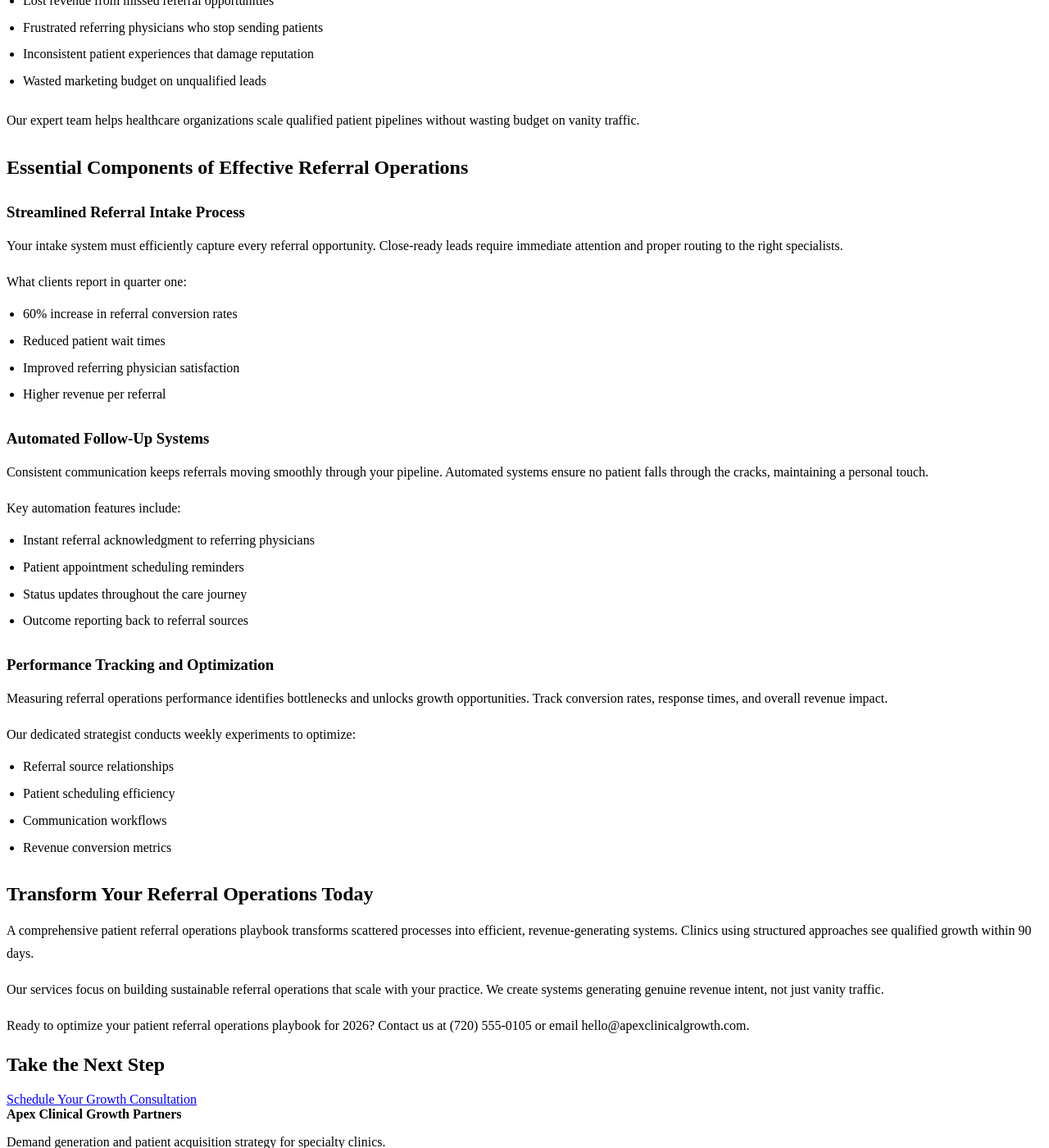
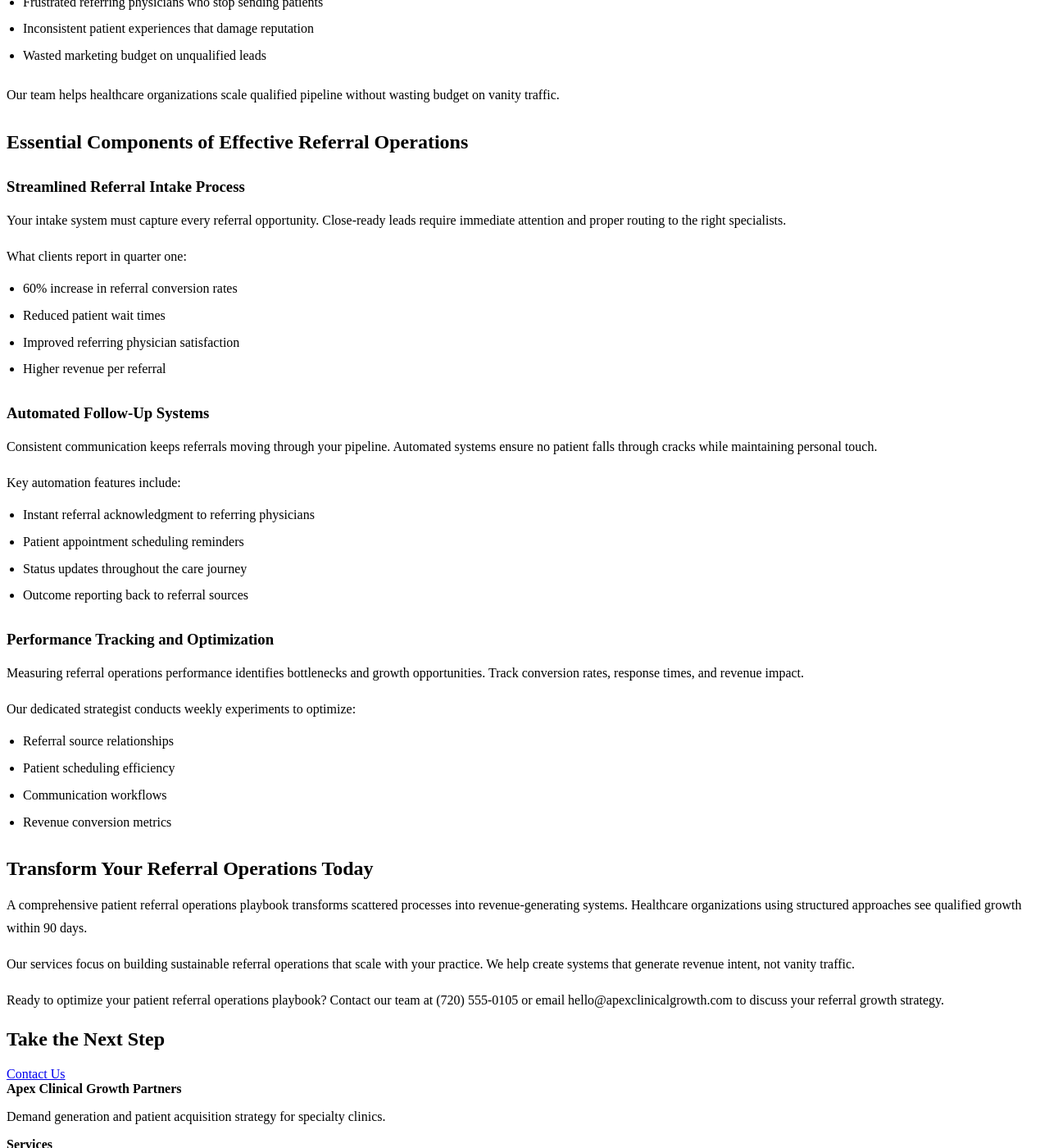
Before and after one commit to prjctlphbt/orbitr-canary-angular-20260228, a Jekyll site: the page angular-referral-ops-playbook-20260228142149.html, which Jekyll copies as it is, in a window 1280 px wide and 1400 px high, scrolled down 404 px. Shown: the whole window at 82% size. Built offline with Jekyll 4.4.1, drawn with Linux system fonts in a browser that asks for light colours; some of the changed text lies outside the part shown.

Commit message:
Rollback: Revert changes to angular-referral-ops-playbook-20260228142149.html

```diff
--- a/angular-referral-ops-playbook-20260228142149.html
+++ b/angular-referral-ops-playbook-20260228142149.html
@@ -4,8 +4,8 @@
 <head>
 <meta charset="utf-8"/>
 <meta content="width=device-width, initial-scale=1.0" name="viewport"/>
-<meta content="Unlock sustained healthcare growth in 2026 with our patient referral operations playbook. Optimize workflows, boost conversion rates, and enhance patient outcomes for your clinic." name="description"/>
-<title>Patient Referral Operations Playbook | Optimize Healthcare Growth in 2026</title>
+<meta content="Streamline patient referrals with our comprehensive operations playbook. Optimize workflows, boost growth, and improve patient outcomes. Get started today." name="description"/>
+<title>Patient Referral Operations Playbook - Healthcare Growth</title>
 <style>
 
 
@@ -103,26 +103,26 @@
 <section class="page-hero landing-hero">
 <div class="container">
 <h1>Patient Referral Operations Playbook - Healthcare Growth</h1>
-<a class="cta" href="/services/">Get Your 2026 Playbook</a>
+<a class="cta" href="/services/">Contact Us</a>
 </div>
 </section>
 <section class="landing-content">
 <div class="container orbitr-generated-content">
-<h2>Your 2026 Patient Referral Operations Playbook for Healthcare Growth</h2>
-<p>Your patient referral operations playbook is critical for growth. Many healthcare organizations lose up to 40% of referrals due to inefficient processes and missed follow-ups.</p>
-<p>Apex Clinical Growth Partners specializes in creating systematic approaches that convert referral intent into predictable revenue growth for clinics.</p>
+<h1>Patient Referral Operations Playbook - Healthcare Growth</h1>
+<p>Your patient referral operations playbook determines whether your practice grows or stagnates. Most healthcare organizations lose 40% of referrals due to broken processes and missed follow-ups.</p>
+<p>Orbitr Canary Angular 20260228 serving the Denver, CO community specializes in creating systematic approaches that convert referral intent into revenue growth.</p>
 <h2>Why Your Patient Referral Operations Playbook Matters</h2>
-<p>Effective referral operations directly impact your bottom line. Without a structured patient referral operations playbook, practices often experience:</p>
+<p>Referral operations directly impact your bottom line. Without a structured patient referral operations playbook, practices experience:</p>
 <ul>
 <li>Lost revenue from missed referral opportunities</li>
 <li>Frustrated referring physicians who stop sending patients</li>
 <li>Inconsistent patient experiences that damage reputation</li>
 <li>Wasted marketing budget on unqualified leads</li>
 </ul>
-<p>Our expert team helps healthcare organizations scale qualified patient pipelines without wasting budget on vanity traffic.</p>
+<p>Our team helps healthcare organizations scale qualified pipeline without wasting budget on vanity traffic.</p>
 <h2>Essential Components of Effective Referral Operations</h2>
 <h3>Streamlined Referral Intake Process</h3>
-<p>Your intake system must efficiently capture every referral opportunity. Close-ready leads require immediate attention and proper routing to the right specialists.</p>
+<p>Your intake system must capture every referral opportunity. Close-ready leads require immediate attention and proper routing to the right specialists.</p>
 <p>What clients report in quarter one:
 <ul>
 <li>60% increase in referral conversion rates</li>
@@ -131,7 +131,7 @@
 <li>Higher revenue per referral</li>
 </ul></p>
 <h3>Automated Follow-Up Systems</h3>
-<p>Consistent communication keeps referrals moving smoothly through your pipeline. Automated systems ensure no patient falls through the cracks, maintaining a personal touch.</p>
+<p>Consistent communication keeps referrals moving through your pipeline. Automated systems ensure no patient falls through cracks while maintaining personal touch.</p>
 <p>Key automation features include:
 <ul>
 <li>Instant referral acknowledgment to referring physicians</li>
@@ -140,7 +140,7 @@
 <li>Outcome reporting back to referral sources</li>
 </ul></p>
 <h3>Performance Tracking and Optimization</h3>
-<p>Measuring referral operations performance identifies bottlenecks and unlocks growth opportunities. Track conversion rates, response times, and overall revenue impact.</p>
+<p>Measuring referral operations performance identifies bottlenecks and growth opportunities. Track conversion rates, response times, and revenue impact.</p>
 <p>Our dedicated strategist conducts weekly experiments to optimize:
 <ul>
 <li>Referral source relationships</li>
@@ -149,15 +149,15 @@
 <li>Revenue conversion metrics</li>
 </ul></p>
 <h2>Transform Your Referral Operations Today</h2>
-<p>A comprehensive patient referral operations playbook transforms scattered processes into efficient, revenue-generating systems. Clinics using structured approaches see qualified growth within 90 days.</p>
-<p>Our services focus on building sustainable referral operations that scale with your practice. We create systems generating genuine revenue intent, not just vanity traffic.</p>
-<p>Ready to optimize your patient referral operations playbook for 2026? Contact us at (720) 555-0105 or email hello@apexclinicalgrowth.com.</p>
+<p>A comprehensive patient referral operations playbook transforms scattered processes into revenue-generating systems. Healthcare organizations using structured approaches see qualified growth within 90 days.</p>
+<p>Our services focus on building sustainable referral operations that scale with your practice. We help create systems that generate revenue intent, not vanity traffic.</p>
+<p>Ready to optimize your patient referral operations playbook? Contact our team at (720) 555-0105 or email hello@apexclinicalgrowth.com to discuss your referral growth strategy.</p>
 </div>
 </section>
 <section class="landing-cta">
 <div class="container">
 <h2>Take the Next Step</h2>
-<a class="cta" href="/services/">Schedule Your Growth Consultation</a>
+<a class="cta" href="/services/">Contact Us</a>
 </div>
 </section>
 </main>
@@ -183,6 +183,7 @@
 </ul>
 </div>
 </div>
+<div class="container small-note">Framework canary fixture for Orbitr approval testing.</div>
 </footer>
 <script>
  // FAQ accordion functionality
```
